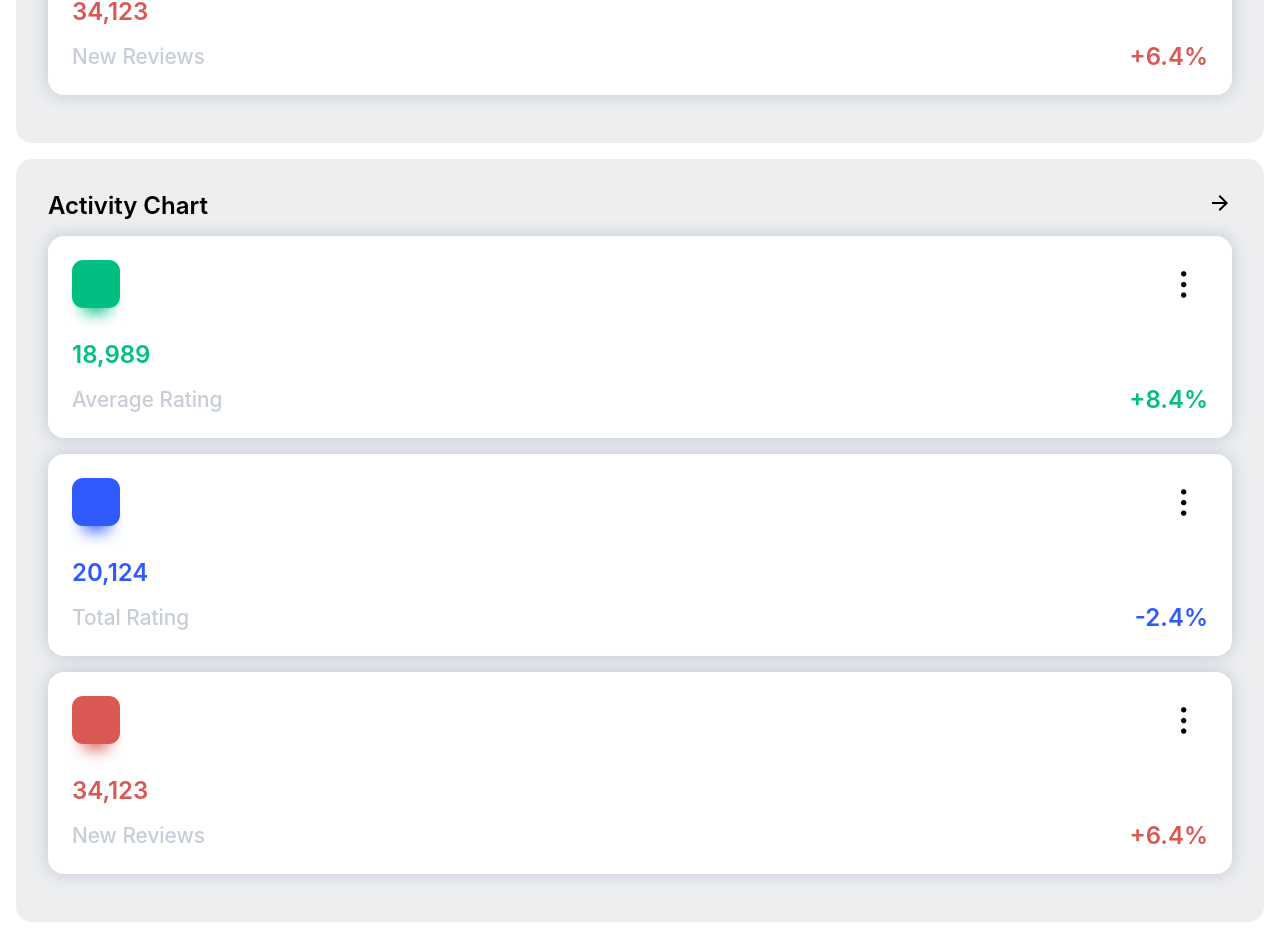
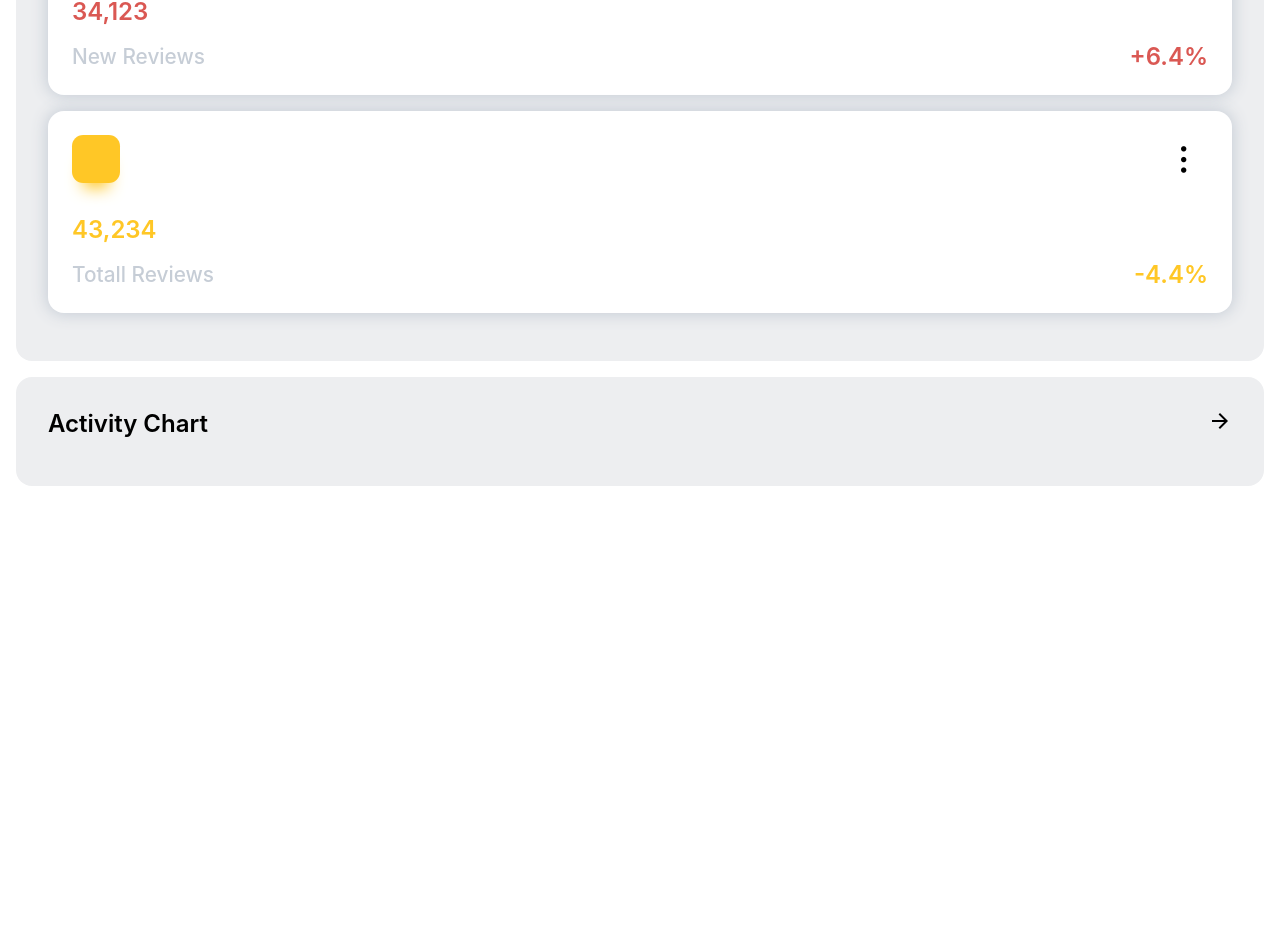
Before and after one commit to cichowlasp/projekt2, a React (Create React App) app: page / in a window 1280 px wide. Shown: the part 812-1750 px from the top of the page. After the commit the page ends 1314 px from the top, so only its background shows below. Built offline with nearby package versions, Linux system fonts and the light colour scheme.

Commit message:
added missing placeholder

```diff
--- a/src/Components/Home/Home.tsx
+++ b/src/Components/Home/Home.tsx
@@ -22,6 +22,12 @@ const Home = () => {
 			percentage: '+6.4%',
 			text: 'New Reviews',
 		},
+		{
+			color: '#FFC726',
+			number: '43,234',
+			percentage: '-4.4%',
+			text: 'Totall Reviews',
+		},
 	];
 
 	return (
@@ -36,16 +42,7 @@ const Home = () => {
 					/>
 				))}
 			</Section>
-			<Section title='Activity Chart'>
-				{activities.map((el) => (
-					<Card
-						color={el.color}
-						number={el.number}
-						percentage={el.percentage}
-						text={el.text}
-					/>
-				))}
-			</Section>
+			<Section title='Activity Chart'></Section>
 		</>
 	);
 };
```
